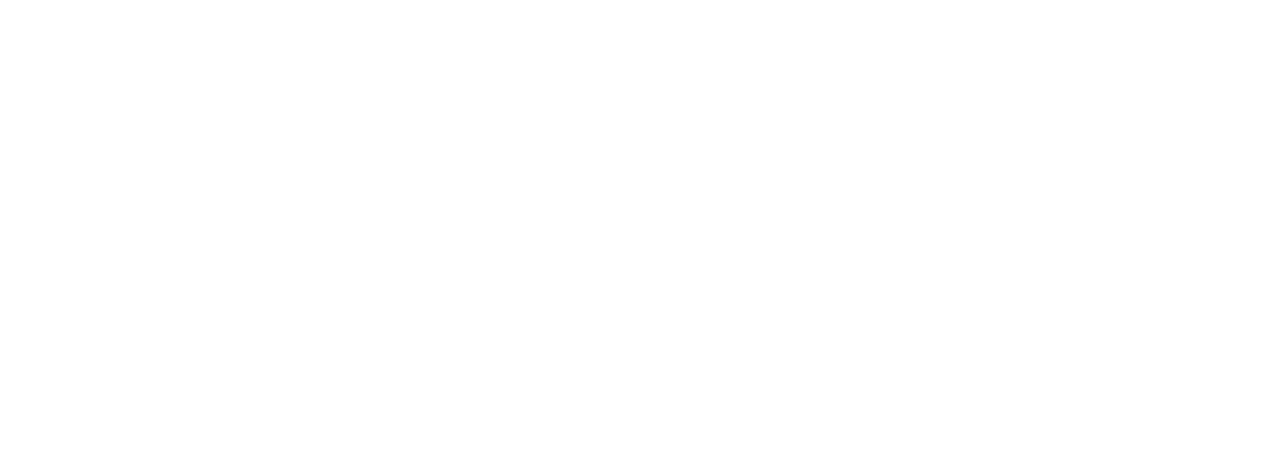
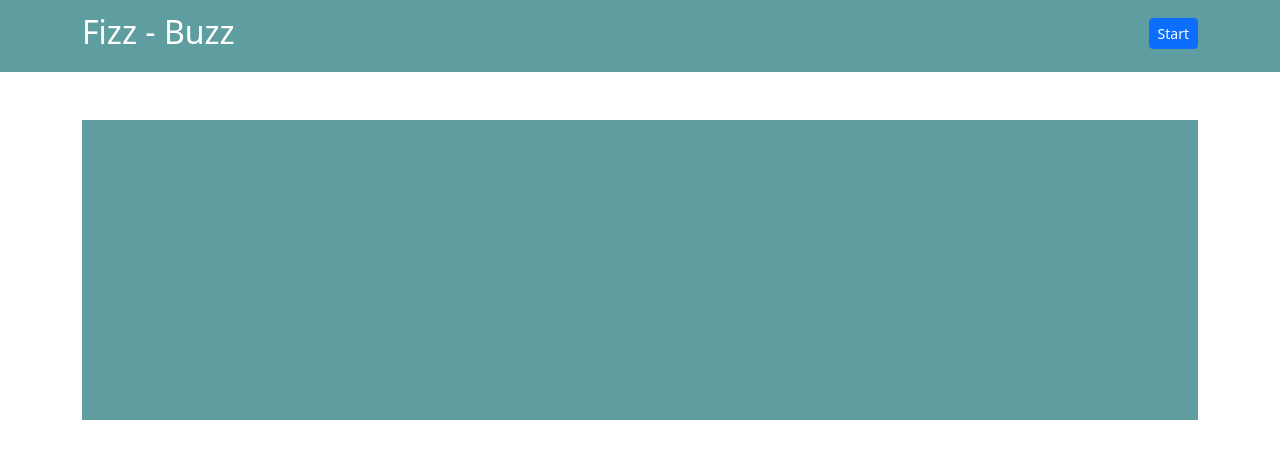
Before and after one commit to RobyLedda94/fizz-buzz, a plain HTML site: page index.html in a window 1280 px wide. Drawn offline with nearby package versions, Linux system fonts and the light colour scheme.

Commit message:
[UPD] scaffolding, prima definizione layout

```diff
--- a/css/style.css
+++ b/css/style.css
@@ -3,3 +3,54 @@
     margin: 0;
     box-sizing: border-box;
 }
+
+
+
+/* Layout */
+
+.content-header {
+    display: flex;
+    align-items: center;
+    padding: 5px 0 5px 0;
+}
+
+.content-main {
+    height: 300px;
+    background-color: cadetblue;
+}
+
+
+
+/* Utility */
+
+.pt-10px {
+    padding-top: 10px;
+}
+
+
+
+/* Style */
+
+.bg-cadetblue {
+    background-color: cadetblue;
+}
+
+
+.txt-white {
+    color: white;
+}
+
+
+
+
+
+
+
+
+/* Media query */
+
+@media screen and (min-width: 576px) {
+    .media-button {
+        justify-content: end;
+    }
+}
--- a/index.html
+++ b/index.html
@@ -13,6 +13,33 @@
 </head>
 
 <body>
+    <header class="py-2 txt-white bg-cadetblue">
+        <div class="container">
+            <div class="row">
+                <div class="col-12 col-sm-6">
+                    <div class="content-header">
+                        <h2>Fizz - Buzz</h2>
+                    </div>
+                </div>
+                <div class="col-12 col-sm-6">
+                    <div class="content-header media-button pt-10px">
+                        <button class="btn btn-sm btn-primary">Start</button>
+                    </div>
+                </div>
+            </div>
+        </div>
+    </header>
+    <main>
+        <div class="container my-5">
+            <div class="row">
+                <div class="col-12">
+                    <div class="content-main">
+
+                    </div>
+                </div>
+            </div>
+        </div>
+    </main>
     <!-- Script -->
     <script src="./js/script.js" type="text/javascript"></script>
 </body>
```
